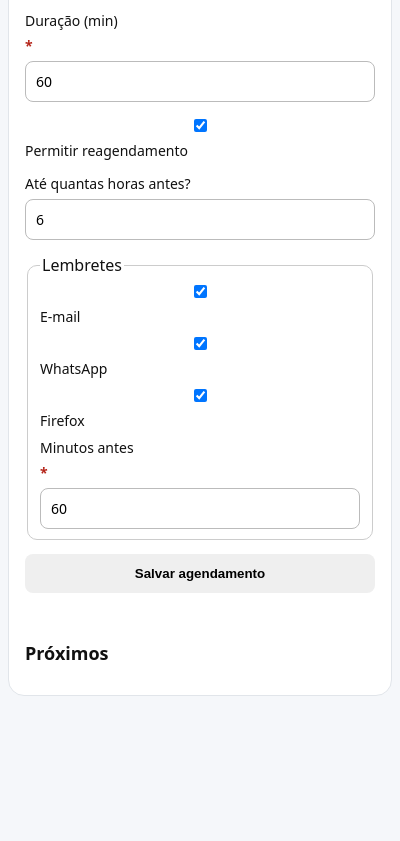
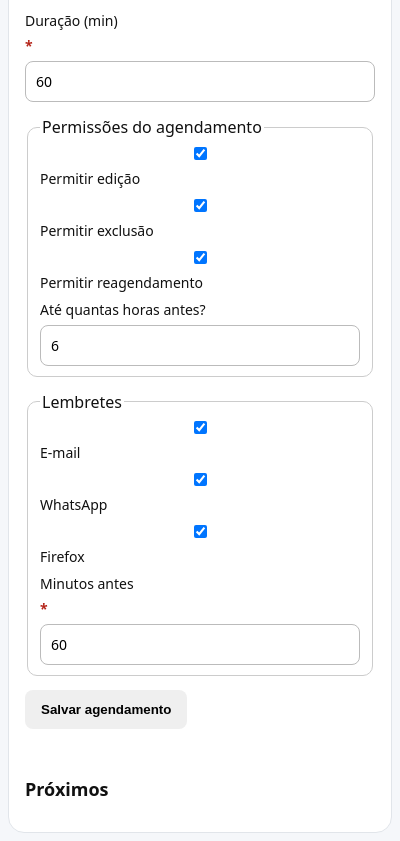
Before and after one commit to brunorafaeliecb-web/brasilguard-v2, a browser extension: page modules/bgd-agenda-firefox/popup.html in a window 400 px wide. Shown: the part 757-1598 px from the top of the page. Before the commit the page ends 1461 px from the top, so only its background shows below. Drawn offline with Linux system fonts and the light colour scheme.

Commit message:
feat: add editable permissions and edit/delete controls to agenda form

```diff
--- a/modules/bgd-agenda-firefox/popup.html
+++ b/modules/bgd-agenda-firefox/popup.html
@@ -20,14 +20,22 @@
 
     <p class="required-note"><span class="required-mark">*</span> Campos obrigatórios</p>
     <form id="appointment-form" novalidate>
+      <input id="editingId" type="hidden" />
       <label>Cliente <span class="required-mark">*</span><input id="clientName" required maxlength="120" /></label>
       <label>WhatsApp <span class="required-mark">*</span><input id="clientPhone" required placeholder="5521999999999" /></label>
       <label>E-mail<input id="clientEmail" type="email" /></label>
       <label>Serviço <span class="required-mark">*</span><input id="serviceName" required maxlength="120" /></label>
       <label>Data e hora <span class="required-mark">*</span><input id="startsAt" type="datetime-local" required /></label>
       <label>Duração (min) <span class="required-mark">*</span><input id="durationMinutes" type="number" min="5" value="60" required /></label>
-      <label><input id="allowReschedule" type="checkbox" checked /> Permitir reagendamento</label>
-      <label>Até quantas horas antes?<input id="rescheduleLimitHours" type="number" min="0" value="6" /></label>
+
+      <fieldset>
+        <legend>Permissões do agendamento</legend>
+        <label><input id="allowEdit" type="checkbox" checked /> Permitir edição</label>
+        <label><input id="allowDelete" type="checkbox" checked /> Permitir exclusão</label>
+        <label><input id="allowReschedule" type="checkbox" checked /> Permitir reagendamento</label>
+        <label>Até quantas horas antes?<input id="rescheduleLimitHours" type="number" min="0" value="6" /></label>
+      </fieldset>
+
       <fieldset>
         <legend>Lembretes</legend>
         <label><input id="reminderEmail" type="checkbox" checked /> E-mail</label>
@@ -35,9 +43,15 @@
         <label><input id="reminderBrowser" type="checkbox" checked /> Firefox</label>
         <label>Minutos antes <span class="required-mark">*</span><input id="reminderMinutes" type="number" min="1" value="60" required /></label>
       </fieldset>
-      <button type="submit">Salvar agendamento</button>
+
+      <div class="form-actions">
+        <button id="saveAppointment" type="submit">Salvar agendamento</button>
+        <button id="cancelEdit" type="button" class="secondary" hidden>Cancelar edição</button>
+      </div>
     </form>
+
     <p id="status" role="status" aria-live="polite"></p>
+
     <section>
       <h2>Próximos</h2>
       <div id="appointments"></div>
```
